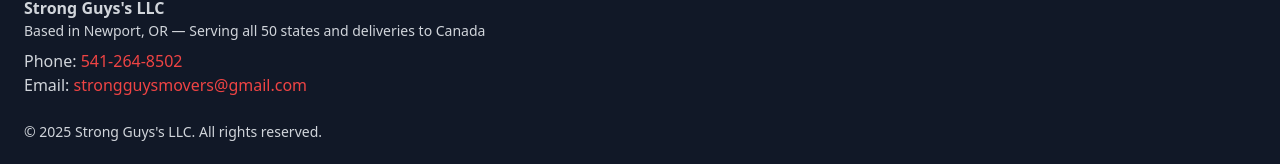
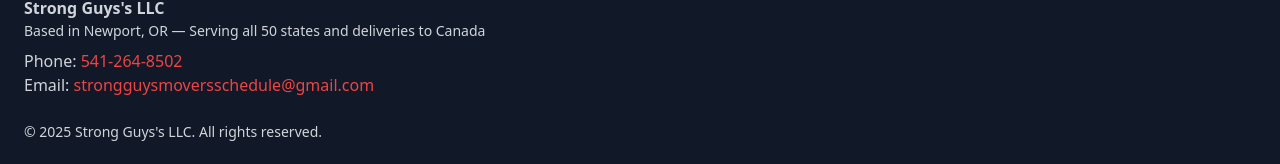
Before and after one commit to Cimetric/Dugan_Website, a React (Vite) app in the folder src/: page / in a window 1280 px wide. Shown: the part 2201-2365 px from the top of the page. Built offline with nearby package versions, Linux system fonts and the light colour scheme.

Commit message:
Update email address to strongguysmoversschedule@gmail.com

```diff
--- a/src/FrontEnd/App.jsx
+++ b/src/FrontEnd/App.jsx
@@ -256,8 +256,8 @@
           </div>
           <div>
             Email:{" "}
-            <a href="mailto:strongguysmovers@gmail.com" style={{ color: "#ef4444", textDecoration: "none" }}>
-              strongguysmovers@gmail.com
+            <a href="mailto:strongguysmoversschedule@gmail.com" style={{ color: "#ef4444", textDecoration: "none" }}>
+              strongguysmoversschedule@gmail.com
             </a>
           </div>
         </div>
@@ -714,7 +714,7 @@
     e.preventDefault();
     const subject = encodeURIComponent("Website Quote Request - Strong Guys's LLC");
     const body = encodeURIComponent(`Name: ${name}\nEmail: ${email}\nPhone: ${phone}\n\n${message}`);
-    window.location.href = `mailto:strongguysmovers@gmail.com?subject=${subject}&body=${body}`;
+    window.location.href = `mailto:strongguysmoversschedule@gmail.com?subject=${subject}&body=${body}`;
     navigate("/");
   }
 
@@ -877,8 +877,8 @@
             </a>
             <br />
             <strong>Email:</strong>{" "}
-            <a href="mailto:strongguysmovers@gmail.com" style={{ color: "#dc2626", textDecoration: "none" }}>
-              strongguysmovers@gmail.com
+            <a href="mailto:strongguysmoversschedule@gmail.com" style={{ color: "#dc2626", textDecoration: "none" }}>
+              strongguysmoversschedule@gmail.com
             </a>
           </div>
 
```
